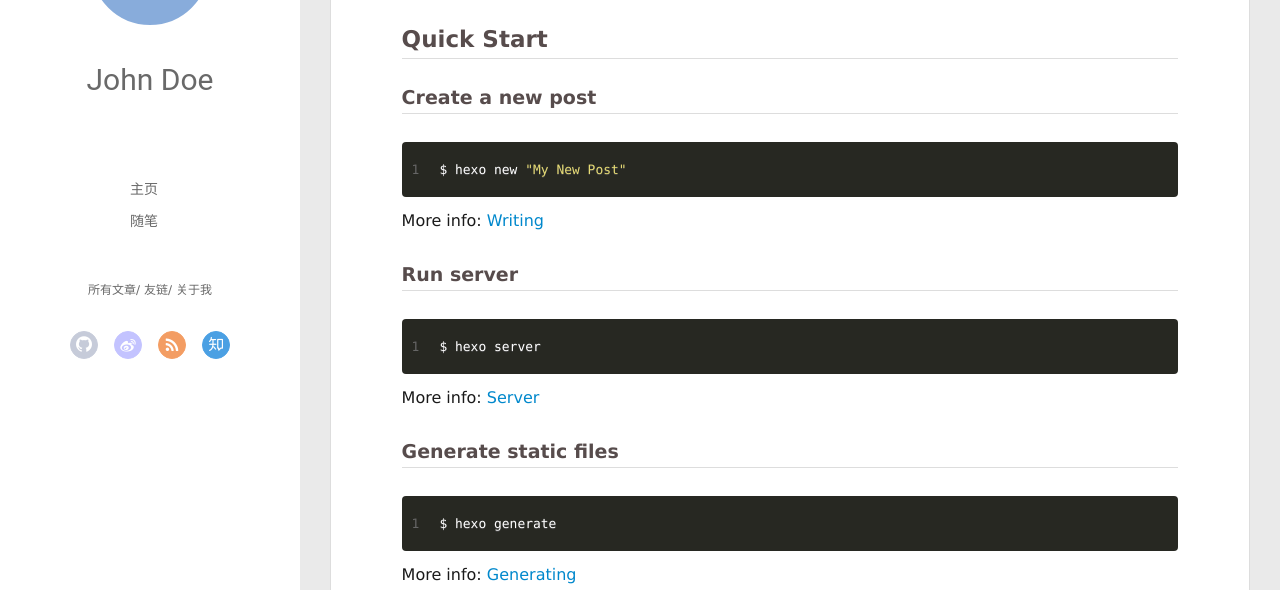
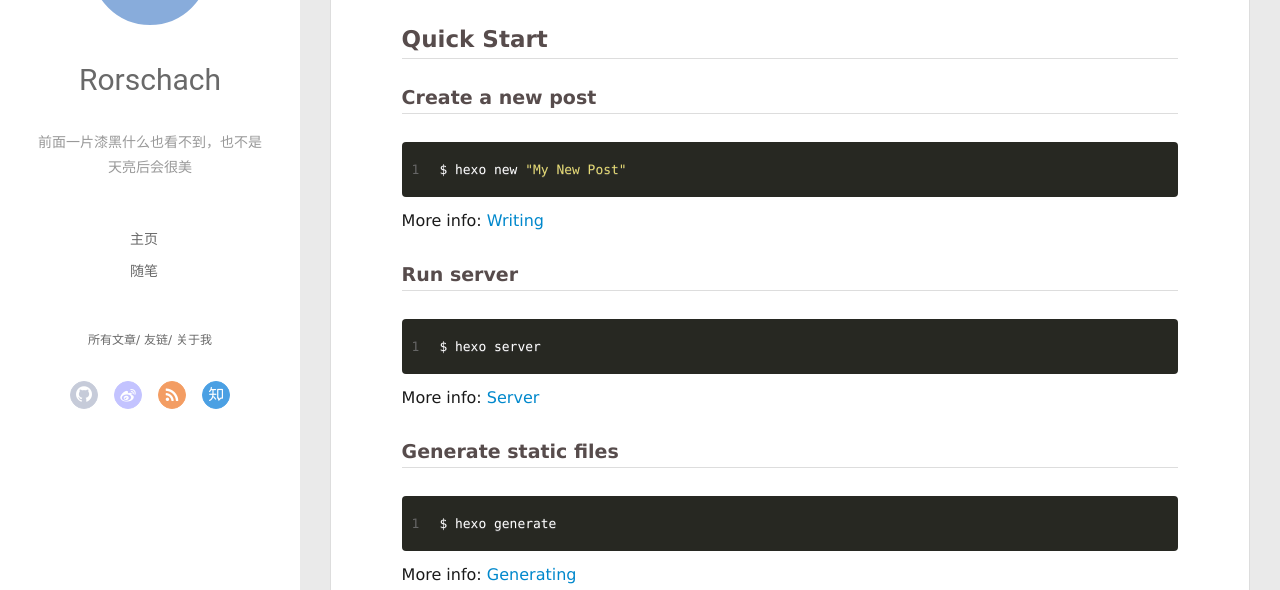
Before and after one commit to dadeiji/dadeiji.github.io, a plain HTML site: page 2017/07/10/hello-world/index.html in a window 1280 px wide. Shown: the part 210-800 px from the top of the page. Drawn offline with Linux system fonts and the light colour scheme; no server answers.

Commit message:
Site updated: 2017-07-10 21:48:53

```diff
--- a/2017/07/10/hello-world/index.html
+++ b/2017/07/10/hello-world/index.html
@@ -49,8 +49,10 @@
 			<img src="null" class="js-avatar">
 		</a>
 		<hgroup>
-		  <h1 class="header-author"><a href="/">John Doe</a></h1>
+		  <h1 class="header-author"><a href="/">Rorschach</a></h1>
 		</hgroup>
+
+		<p class="header-subtitle">前面一片漆黑什么也看不到，也不是天亮后会很美</p>
 
 
 		<nav class="header-menu">
@@ -80,7 +82,7 @@
 		<nav class="header-nav">
 			<div class="social">
 
-					<a class="github" target="_blank" href="https://github.com/dadeiji/dadeiji.github.io" title="github"><i class="icon-github"></i></a>
+					<a class="github" target="_blank" href="https://github.com/dadeiji" title="github"><i class="icon-github"></i></a>
 
 					<a class="weibo" target="_blank" href="#" title="weibo"><i class="icon-weibo"></i></a>
 
@@ -107,8 +109,10 @@
 				<img src="null" class="js-avatar">
 			</div>
 			<hgroup>
-			  <h1 class="header-author js-header-author">John Doe</h1>
+			  <h1 class="header-author js-header-author">Rorschach</h1>
 			</hgroup>
+
+			<p class="header-subtitle"><i class="icon icon-quo-left"></i>前面一片漆黑什么也看不到，也不是天亮后会很美<i class="icon icon-quo-right"></i></p>
 
 
 
@@ -121,7 +125,7 @@
 			<nav class="header-nav">
 				<div class="social">
 
-						<a class="github" target="_blank" href="https://github.com/dadeiji/dadeiji.github.io" title="github"><i class="icon-github"></i></a>
+						<a class="github" target="_blank" href="https://github.com/dadeiji" title="github"><i class="icon-github"></i></a>
 
 						<a class="weibo" target="_blank" href="#" title="weibo"><i class="icon-weibo"></i></a>
 
```
Also changed, not shown: archives/2017/07/index.html (+8 -4 lines), archives/2017/index.html (+8 -4 lines), archives/index.html (+8 -4 lines), index.html (+8 -4 lines).
